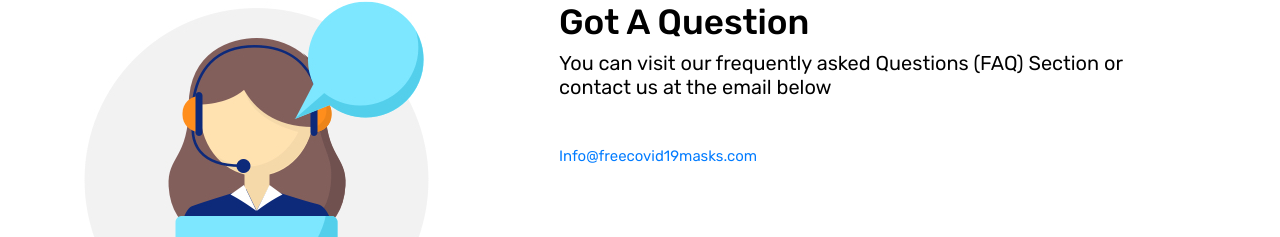
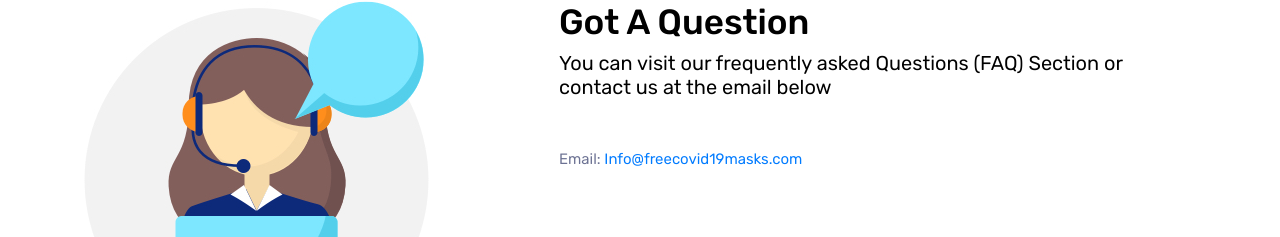
Before and after one commit to richmaduka/CovidFreeMasks, a website: page index.html in a window 1280 px wide. Shown: the part 4353-4590 px from the top of the page. Drawn offline with nearby package versions, Linux system fonts and the light colour scheme; no server answers.

Commit message:
Email feature

```diff
--- a/index.html
+++ b/index.html
@@ -418,7 +418,7 @@ Holy trinity food bank <br>
 						<div class="col-sm-7" data-aos="fade-up" data-aos-offset="-500">
 							<h3 class="font-weight-medium text-dark mt-5 mt-lg-0">Got A Question</h3>
 							<h5 class="text-dark mb-5">You can visit our frequently asked Questions (FAQ) Section or contact us at the email below</h5>
-							<a href="mailto:info@freecovid19masks.com"> Info@freecovid19masks.com </a>
+							<p>Email: <a href="mailto:info@freecovid19masks.com"> Info@freecovid19masks.com </a></p>
 					<!--		<form>
 								<div class="row">
 									<div class="col-sm-6">
```
